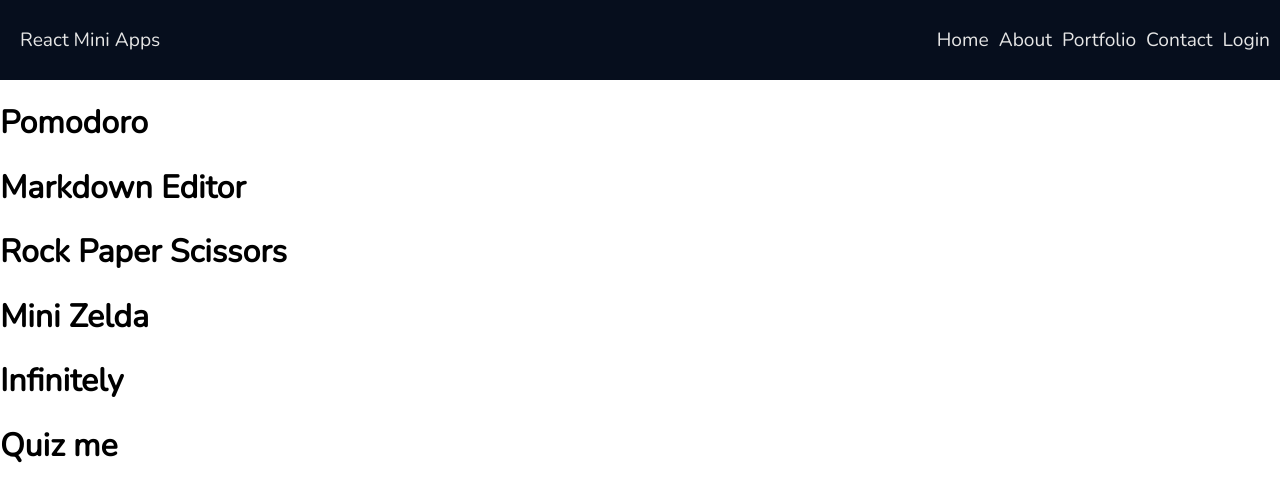
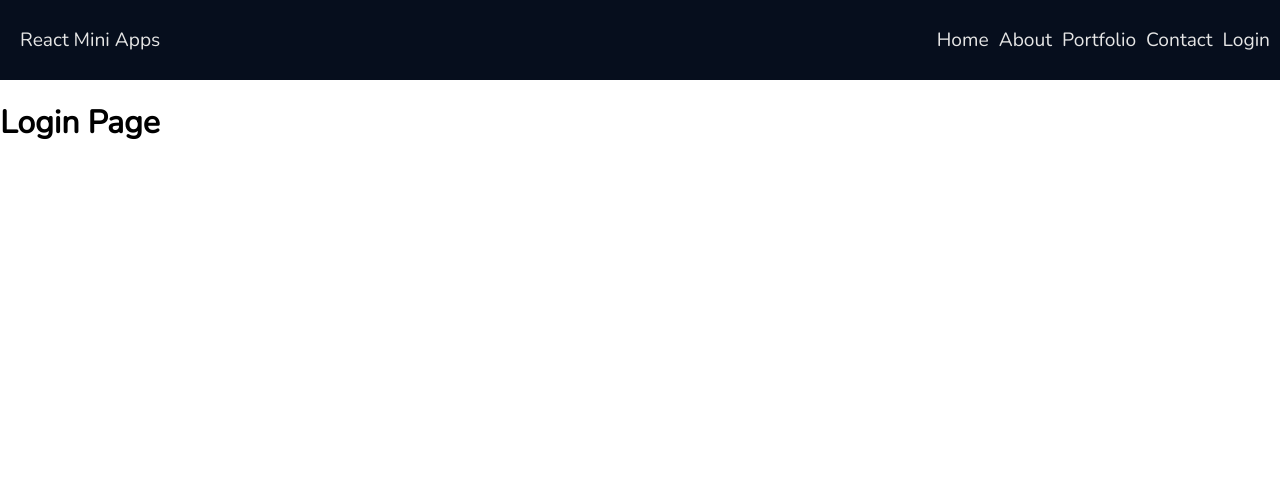
Before and after one commit to gaganssingh/react-mini-apps, a React (Create React App) app: page / in a window 1280 px wide. Shown: the top 500 px of the page. Built offline with nearby package versions, Linux system fonts and the light colour scheme; no server answers.

Commit message:
Implemented protected and unprotected routes

```diff
--- a/src/App.js
+++ b/src/App.js
@@ -1,8 +1,10 @@
 import React from "react";
 import { BrowserRouter as Router, Switch, Route } from "react-router-dom";
+import { useAuth0 } from "@auth0/auth0-react";
 
 import Header from "./components/Header/Header";
 import HomeScreen from "./components/HomeScreen/HomeScreen";
+import LoginPage from "./components/LoginPage/LoginPage";
 import "./App.css";
 
 // Lazy-Loaded Components
@@ -16,9 +18,10 @@ const RockPaperScissors = React.lazy(() =>
 );
 
 const App = () => {
-    return (
-        <Router>
-            <Header />
+    const { isAuthenticated } = useAuth0();
+    console.log("App -> isAuthenticated", isAuthenticated);
+
+    const protectedRoutes = (
         <Switch>
             <React.Suspense fallback={<h2>Loading...</h2>}>
                 <Route exact path="/" component={HomeScreen} />
@@ -27,13 +30,26 @@ const App = () => {
                 <Route path="/minizelda" component={MiniZelda} />
                 <Route path="/infinitely" component={Infinitely} />
                 <Route path="/quiz" component={QuizMe} />
-
                 <Route
                     path="/rockpaperscissors"
                     component={RockPaperScissors}
                 />
             </React.Suspense>
         </Switch>
+    );
+
+    const unprotectedRoutes = (
+        <Switch>
+            <React.Suspense fallback={<h2>Loading...</h2>}>
+                <Route exact path="/" component={LoginPage} />
+            </React.Suspense>
+        </Switch>
+    );
+
+    return (
+        <Router>
+            <Header />
+            {isAuthenticated ? protectedRoutes : unprotectedRoutes}
         </Router>
     );
 };
--- /dev/null
+++ b/src/components/LoginPage/LoginPage.css
@@ -0,0 +1,3 @@
+.LoginPage {
+    color: black;
+}
--- /dev/null
+++ b/src/components/LoginPage/LoginPage.js
@@ -0,0 +1,13 @@
+import React from "react";
+
+import "./LoginPage.css";
+
+const LoginPage = () => {
+    return (
+        <div className="LoginPage">
+            <h1>Login Page</h1>
+        </div>
+    );
+};
+
+export default LoginPage;
```
Lines whose indentation alone changed are shown as unchanged.
